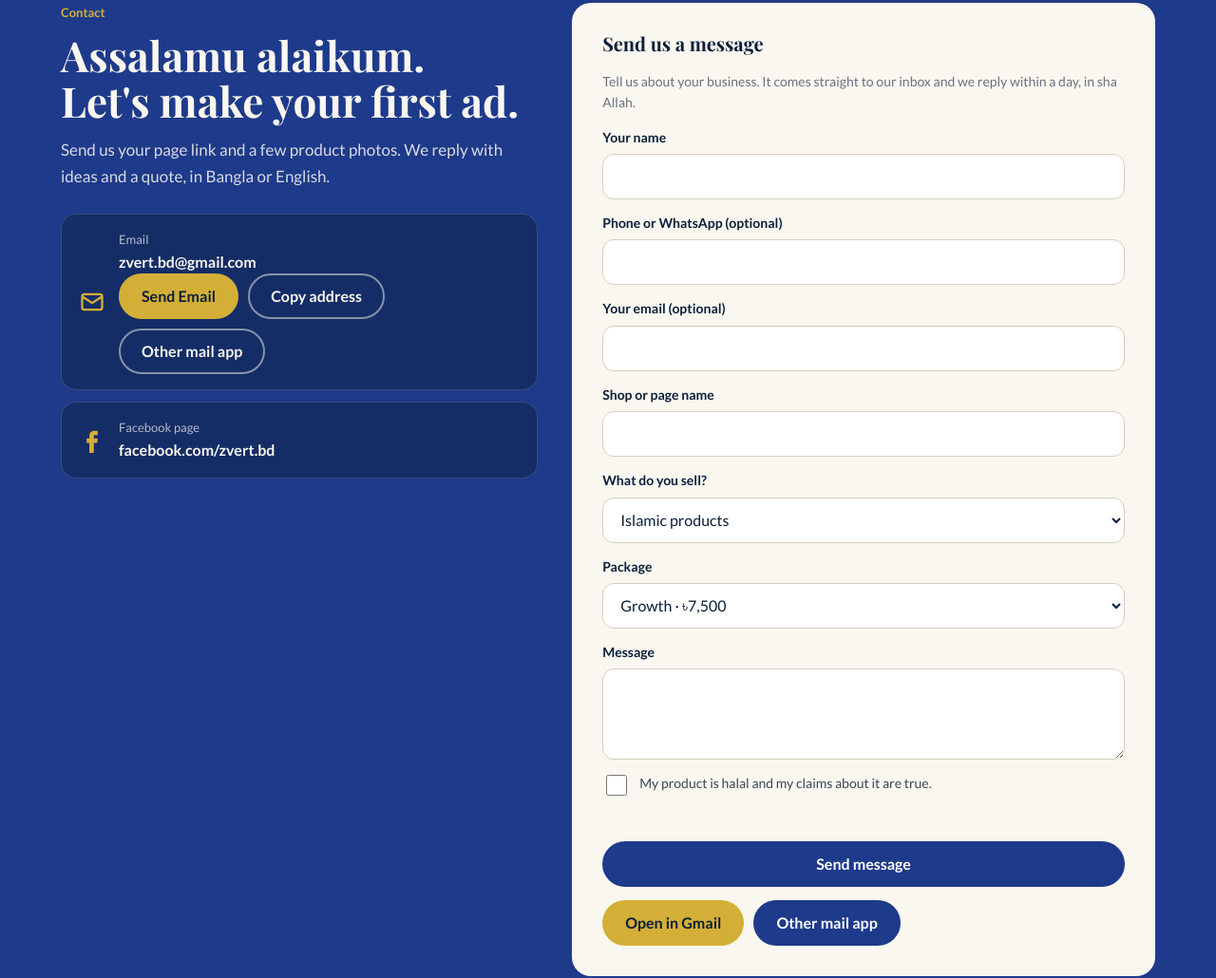
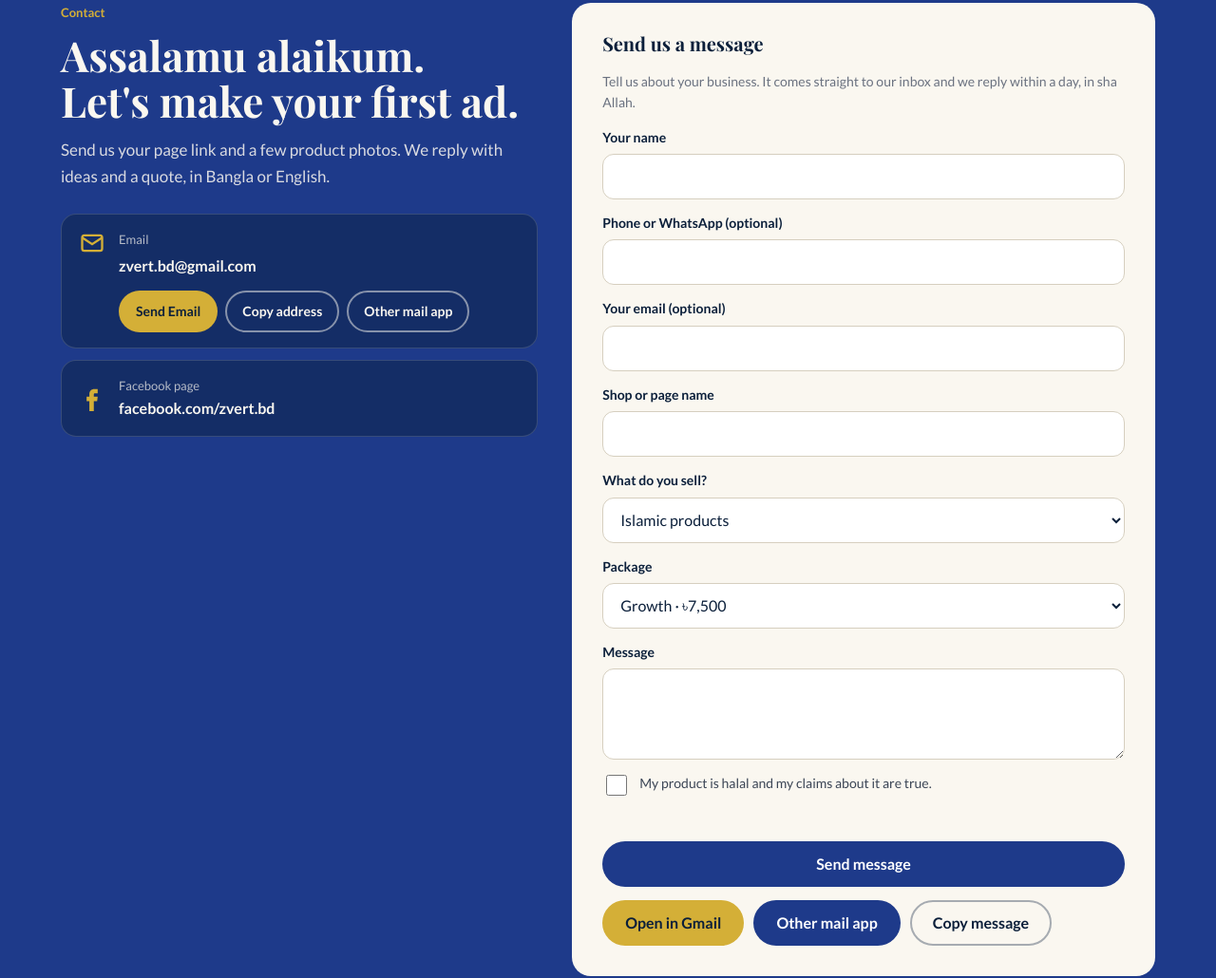
Before and after one commit to zvert-bd/Site, a plain HTML site: page index.html in a window 1280 px wide. Shown: the part 5781-6811 px from the top of the page at 95% size. Drawn offline with nearby package versions, Linux system fonts and the light colour scheme.

Commit message:
Update style.css

```diff
--- a/css/style.css
+++ b/css/style.css
@@ -177,3 +177,9 @@ html.js .rv.in{opacity:1;transform:none}
 html.js .rv.in.card,html.js .rv.in.ad,html.js .rv.in.plan,html.js .steps .rv.in{transition:opacity .7s,transform .3s,box-shadow .3s,border-color .3s}
 }
 @media(prefers-reduced-motion:reduce){html{scroll-behavior:auto}*,::after{animation:none!important;transition:none!important}}
+.btn.sm{min-height:44px;padding:0 16px;font-size:14px}
+.mailbox{align-items:flex-start}.mailbox>span{display:grid;gap:4px}
+.mail-btns{margin-top:10px;gap:8px}
+.btn.ghost.dark{color:var(--navy);border-color:rgba(11,31,58,.35)}.btn.ghost.dark:hover{border-color:var(--navy)}
+.msg.ok{color:#1d6b3a;font-weight:700}.msg.err{color:#b3261e}
+button[disabled]{opacity:.6;cursor:wait}
```
